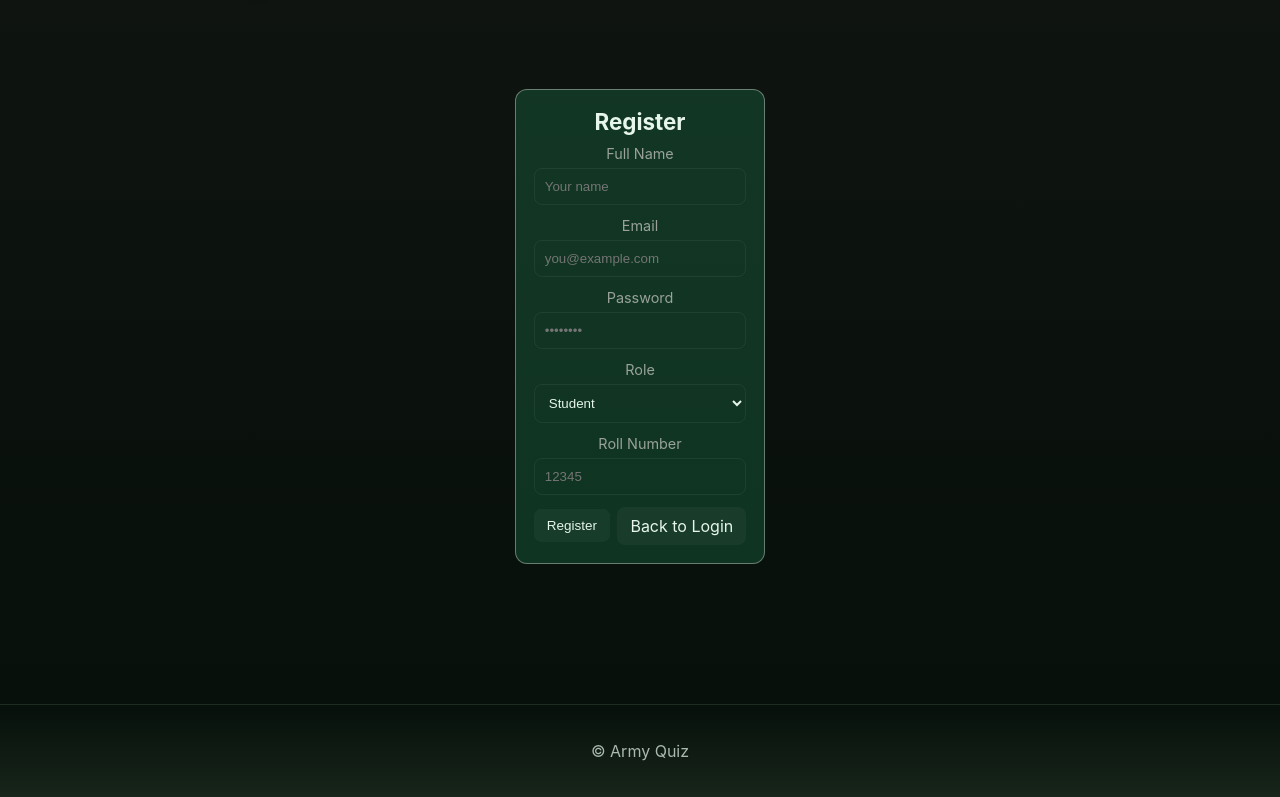
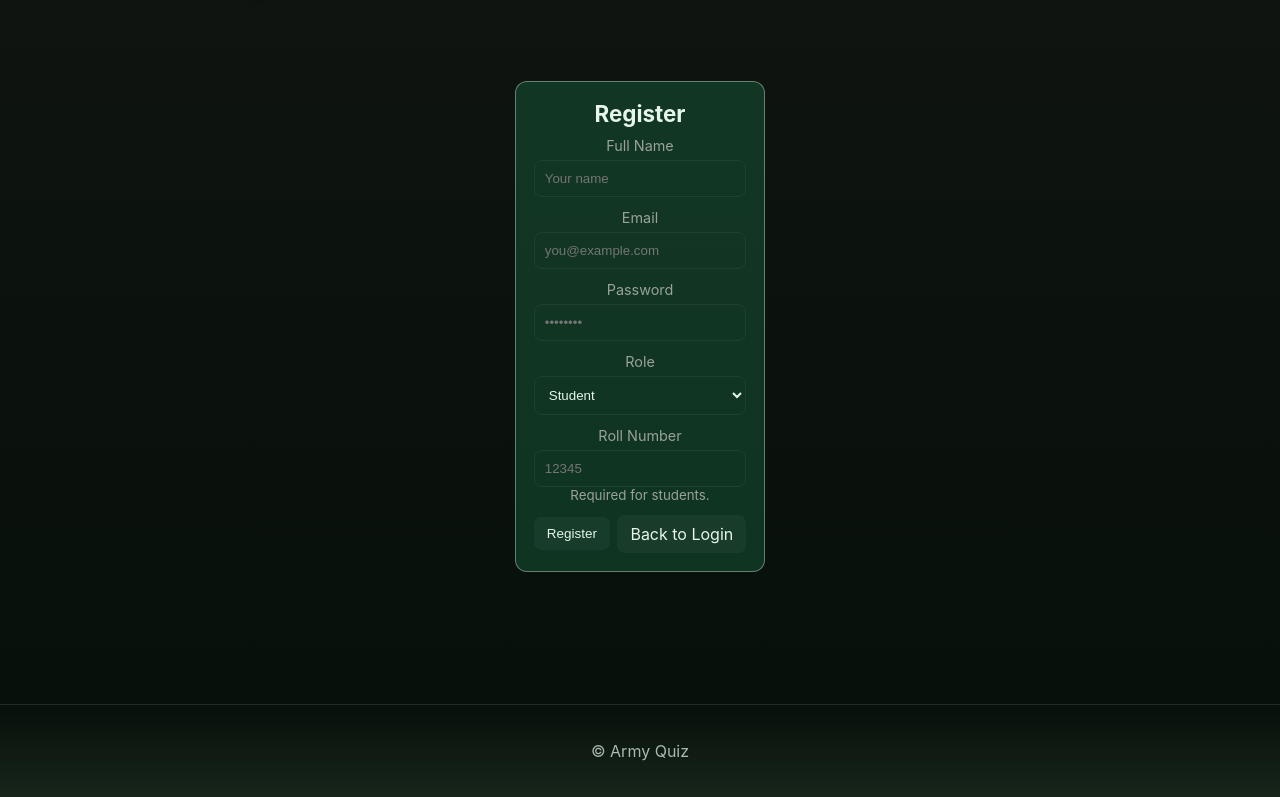
Before and after one commit to hasnat11812/ArmyQuiz, a Flask app: page /register in a window 1280 px wide. Shown: the part 53-850 px from the top of the page. Run offline with Flask 3, Linux system fonts and the light colour scheme.

Commit message:
v1.2 Bug Fixed : Stable

```diff
--- a/app.py
+++ b/app.py
@@ -230,13 +230,20 @@ def register():
         role = request.form['role']
         roll = request.form.get('roll', None)
 
+        # If role is student, roll is required. For teachers, roll is optional.
+        if role == 'student' and (not roll or not roll.strip()):
+            flash('Roll number is required for students.', 'error')
+            return redirect(url_for('register'))
+
         # Check if email already exists
         if User.query.filter_by(email=email).first():
             flash("Email already exists!")
             return redirect(url_for('register'))
 
         # Create new user
-        u = User(name=name, email=email, password=password, role=role, roll=roll)
+        # Normalize empty roll to None for DB clarity
+        rval = roll.strip() if roll and roll.strip() else None
+        u = User(name=name, email=email, password=password, role=role, roll=rval)
         db.session.add(u)
         db.session.commit()
         flash("Registered successfully!")
--- a/templates/register.html
+++ b/templates/register.html
@@ -28,7 +28,8 @@
             </div>
             <div class="form-row">
                 <label for="roll">Roll Number</label>
-                <input type="text" id="roll" name="roll" placeholder="12345" required>
+                <input type="text" id="roll" name="roll" placeholder="12345">
+                <small id="roll-help" class="muted">Required for students; optional for teachers.</small>
             </div>
             <div class="form-actions">
                 <button type="submit" class="btn btn-primary hover-glow pulse">Register</button>
@@ -38,4 +39,26 @@
         </div>
     </div>
 </div>
+<script>
+// Toggle roll field required based on selected role
+(function(){
+    const role = document.getElementById('role');
+    const roll = document.getElementById('roll');
+    function update() {
+        if (!role || !roll) return;
+        if (role.value === 'student') {
+            roll.required = true;
+            roll.placeholder = '12345';
+            roll.closest('.form-row').querySelector('#roll-help').textContent = 'Required for students.';
+        } else {
+            roll.required = false;
+            roll.placeholder = '';
+            roll.closest('.form-row').querySelector('#roll-help').textContent = 'Optional for teachers.';
+        }
+    }
+    role && role.addEventListener('change', update);
+    // initialize on load
+    document.addEventListener('DOMContentLoaded', update);
+})();
+</script>
 {% endblock %}
```
